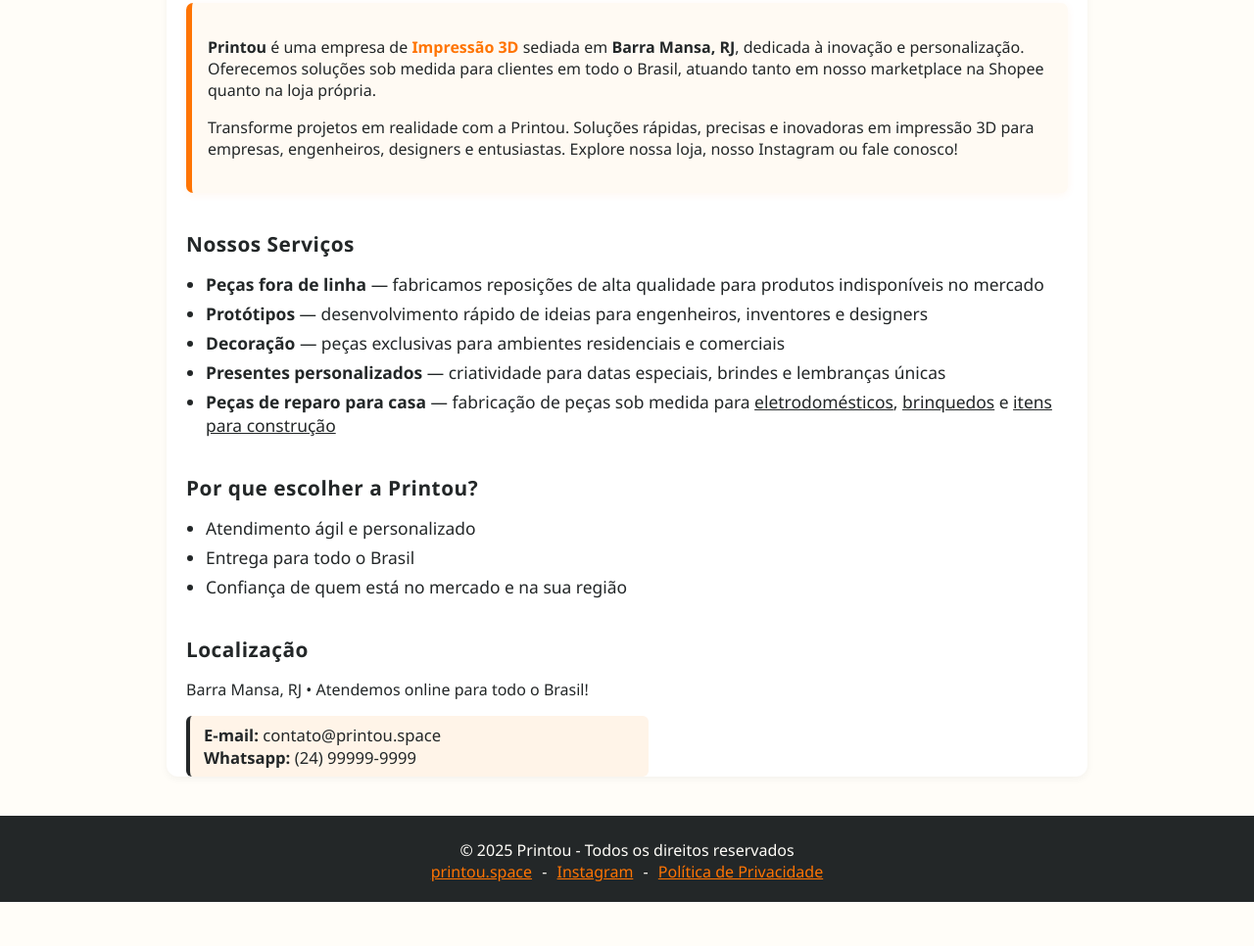
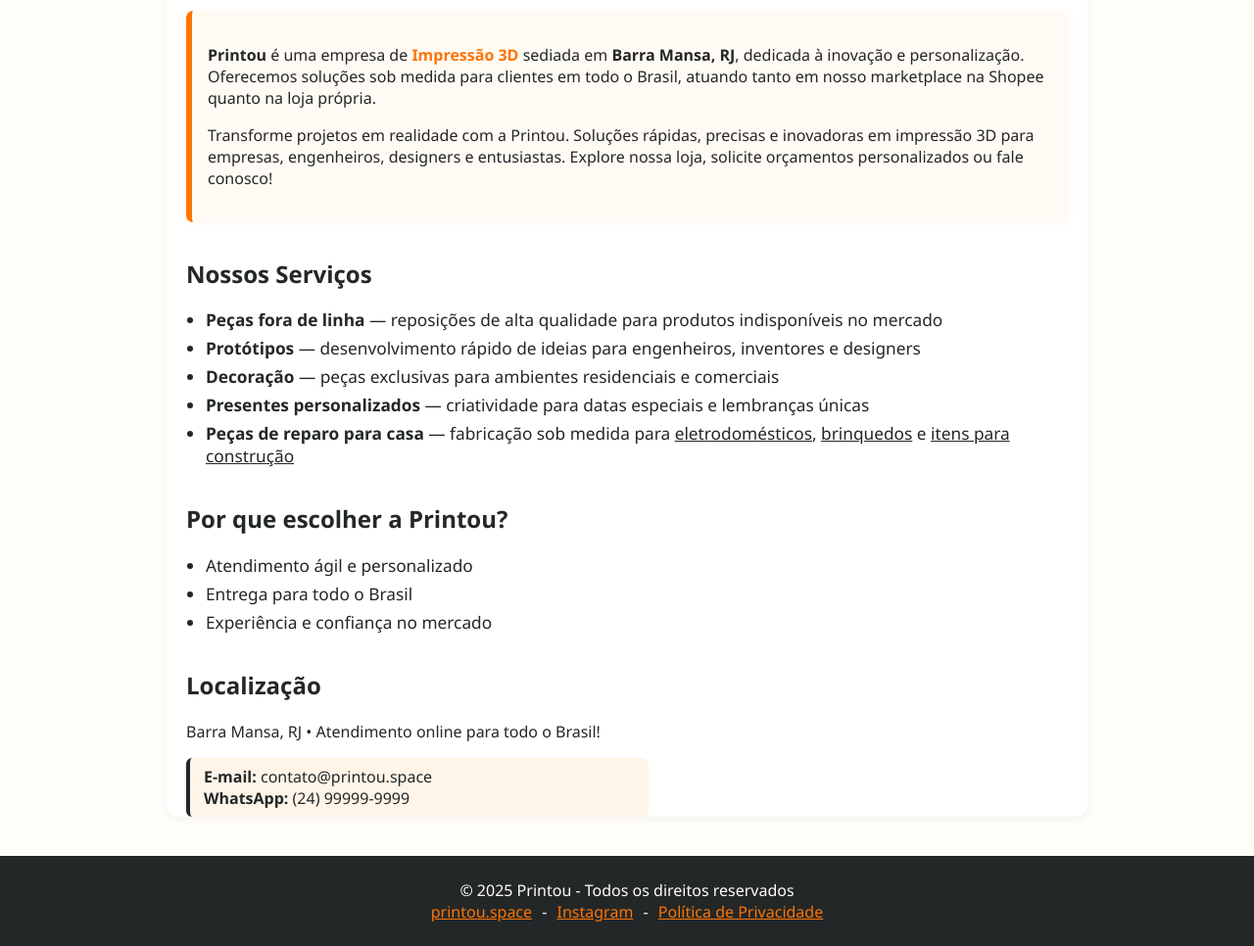
Before and after one commit to printou/printou.github.io, a plain HTML site: page index.html in a window 1280 px wide. Shown: the part 223-1189 px from the top of the page at 98% size. Before the commit the page ends 1144 px from the top, so only its background shows below. Drawn offline with Linux system fonts and the light colour scheme; a web font is replaced by a local one.

Commit message:
Update index.html

```diff
--- a/index.html
+++ b/index.html
@@ -4,12 +4,11 @@
   <meta charset="UTF-8">
   <meta name="viewport" content="width=device-width, initial-scale=1">
   <title>Printou - Impressão 3D, Peças de Reparo e Prototipagem em Barra Mansa RJ</title>
-  <meta name="description" content="Printou: Impressão 3D em Barra Mansa RJ. Peças fora de linha, protótipos, decoração, presentes personalizados e peças de reparo para eletrodomésticos, brinquedos e construção. Atendemos todo o Brasil.">
+  <meta name="description" content="Printou: Impressão 3D em Barra Mansa RJ. Peças fora de linha, protótipos, decoração, presentes personalizados e reparo de eletrodomésticos, brinquedos e itens para construção. Atendimento em todo o Brasil.">
   <meta name="keywords" content="Impressão 3D, peças de reposição, protótipos, decoração 3D, presentes personalizados, peças de reparo, eletrodomésticos, brinquedos, construção civil, Printou, Barra Mansa, Shopee, loja própria">
-  <link rel="canonical" href="https://printou.com.br/">
-  <!-- Montserrat Rounded Google Fonts -->
+  <link rel="canonical" href="https://printou.space/">
   <link href="https://fonts.googleapis.com/css2?family=Montserrat+Rounded:wght@700;800&display=swap" rel="stylesheet">
-  <script async src="https://pagead2.googlesyndication.com/pagead/js/adsbygoogle.js?client=ca-pub-3004280678727493" crossorigin="anonymous"></script>
+
   <style>
     :root {
       --primary: #232728;
@@ -29,9 +28,6 @@
     }
     header {
       background: var(--light-bg);
-      color: var(--primary);
-      padding: 0;
-      margin: 0;
       box-shadow: 0 2px 4px rgba(0,0,0,0.04);
     }
     .container {
@@ -52,14 +48,13 @@
       font-size: 2.15em;
       font-weight: 800;
       letter-spacing: 2px;
-      color: var(--primary);
       font-family: 'Montserrat Rounded', Arial, sans-serif;
     }
     nav {
       display: flex;
       gap: 32px;
       background: var(--accent);
-      padding: 10px 0 10px 0;
+      padding: 10px 0;
       border-radius: 8px;
       justify-content: center;
       align-items: center;
@@ -70,9 +65,9 @@
       text-decoration: none;
       font-weight: 500;
       font-size: 1.06em;
-      transition: background 0.19s, color 0.19s;
       padding: 8px 14px;
       border-radius: 4px;
+      transition: background 0.2s;
     }
     nav a:hover {
       background: var(--primary);
@@ -83,41 +78,29 @@
       margin-top: 24px;
       box-shadow: 0 2px 8px rgba(0,0,0,0.05);
       border-radius: 12px;
-      padding: 42px 28px 28px 28px;
+      padding: 42px 28px;
       flex: 1;
     }
     h1 {
       color: var(--accent);
       font-size: 2.1em;
-      margin-bottom: 12px;
       margin-top: 0;
-      letter-spacing: 1px;
+      text-align: center;
       font-family: 'Montserrat Rounded', Arial, sans-serif;
-      text-align: center;
     }
     h2 {
       color: var(--primary);
-      font-size: 1.30em;
-      margin-top: 38px;
-      margin-bottom: 15px;
-      letter-spacing: 0.5px;
+      margin-top: 36px;
     }
-    ul {
-      padding-left: 20px;
-      margin-top: 10px;
-    }
-    li {
-      margin-bottom: 6px;
-      font-size: 1.09em;
-    }
+    ul { padding-left: 20px; }
+    li { margin-bottom: 6px; font-size: 1.08em; }
     .info-bloco {
       background: #FFFAF3;
       border-left: 6px solid var(--accent);
       padding: 18px 16px;
       border-radius: 7px;
-      margin-bottom: 22px;
+      box-shadow: 0 2px 8px rgba(255,116,3,0.06);
       margin-top: 15px;
-      box-shadow: 0 2px 8px rgba(255,116,3,0.06);
     }
     .contato-bloco {
       background: #FFF4E8;
@@ -125,21 +108,13 @@
       padding: 8px 14px;
       border-radius: 6px;
       margin-top: 16px;
-      font-size: 1.04em;
-      margin-bottom: 0;
-      color: var(--primary);
       max-width: 440px;
-    }
-    a {
-      word-break: break-word;
     }
     footer {
       background: var(--primary);
       color: var(--light-bg);
       text-align: center;
-      padding: 24px 10px 20px 10px;
-      font-size: 1em;
-      font-weight: 400;
+      padding: 24px 10px;
       margin-top: 40px;
     }
     footer a {
@@ -152,39 +127,30 @@
     footer a:hover {
       color: var(--light-bg);
       background: var(--accent);
+      padding: 0 4px;
       border-radius: 3px;
-      padding: 0 4px;
     }
     @media (max-width: 660px) {
-      .container, main { padding-left: 5px; padding-right: 5px; }
-      #logo img { height: 60px; }
       nav {
         gap: 0;
         flex-direction: column;
         align-items: stretch;
-        padding: 2px 0 2px 0;
-        margin-bottom: 14px;
       }
       nav a {
         display: block;
         padding: 11px 0;
-        margin: 0;
-        font-size: 1.09em;
-        border-radius: 0;
         border-bottom: 1px solid #ffd9b6;
       }
       nav a:last-child {
         border-bottom: none;
       }
-      main { padding: 18px 4px 12px 4px; }
-      .contato-bloco { font-size: 0.98em; }
     }
   </style>
 </head>
 <body>
   <header>
     <div class="container" id="logo">
-      <img src="/imagens/1000628033.png" alt="Logo Printou">
+      <img src="https://printou.space/images/1000628033.png" alt="Logo Printou">
       <span>Printou</span>
     </div>
     <nav class="container">
@@ -194,34 +160,36 @@
       <a href="https://printou.space/calculadora3d" target="_blank" rel="noopener">Calculadora 3D</a>
     </nav>
   </header>
+
   <main class="container" id="home">
     <h1>Bem-vindo à Printou</h1>
     <div class="info-bloco">
       <p><strong>Printou</strong> é uma empresa de <span style="color:var(--accent);font-weight:600;">Impressão 3D</span> sediada em <b>Barra Mansa, RJ</b>, dedicada à inovação e personalização. Oferecemos soluções sob medida para clientes em todo o Brasil, atuando tanto em nosso marketplace na Shopee quanto na loja própria.</p>
-      <p>Transforme projetos em realidade com a Printou. Soluções rápidas, precisas e inovadoras em impressão 3D para empresas, engenheiros, designers e entusiastas. Explore nossa loja, nosso Instagram ou fale conosco!</p>
+      <p>Transforme projetos em realidade com a Printou. Soluções rápidas, precisas e inovadoras em impressão 3D para empresas, engenheiros, designers e entusiastas. Explore nossa loja, solicite orçamentos personalizados ou fale conosco!</p>
     </div>
     <h2>Nossos Serviços</h2>
     <ul>
-      <li><b>Peças fora de linha</b> — fabricamos reposições de alta qualidade para produtos indisponíveis no mercado</li>
+      <li><b>Peças fora de linha</b> — reposições de alta qualidade para produtos indisponíveis no mercado</li>
       <li><b>Protótipos</b> — desenvolvimento rápido de ideias para engenheiros, inventores e designers</li>
       <li><b>Decoração</b> — peças exclusivas para ambientes residenciais e comerciais</li>
-      <li><b>Presentes personalizados</b> — criatividade para datas especiais, brindes e lembranças únicas</li>
-      <li><b>Peças de reparo para casa</b> — fabricação de peças sob medida para <u>eletrodomésticos</u>, <u>brinquedos</u> e <u>itens para construção</u></li>
+      <li><b>Presentes personalizados</b> — criatividade para datas especiais e lembranças únicas</li>
+      <li><b>Peças de reparo para casa</b> — fabricação sob medida para <u>eletrodomésticos</u>, <u>brinquedos</u> e <u>itens para construção</u></li>
     </ul>
     <h2>Por que escolher a Printou?</h2>
     <ul>
       <li>Atendimento ágil e personalizado</li>
       <li>Entrega para todo o Brasil</li>
-      <li>Confiança de quem está no mercado e na sua região</li>
+      <li>Experiência e confiança no mercado</li>
     </ul>
     <h2>Localização</h2>
-    <p>Barra Mansa, RJ • Atendemos online para todo o Brasil!</p>
+    <p>Barra Mansa, RJ • Atendimento online para todo o Brasil!</p>
     <div class="contato-bloco">
       <div><b>E-mail:</b> contato@printou.space</div>
-      <div><b>Whatsapp:</b> (24) 99999-9999</div>
+      <div><b>WhatsApp:</b> (24) 99999-9999</div>
     </div>
   </main>
- <footer>
+
+  <footer>
     © 2025 Printou - Todos os direitos reservados<br>
     <span>
       <a href="https://printou.space" target="_blank" rel="noopener">printou.space</a> -
```
